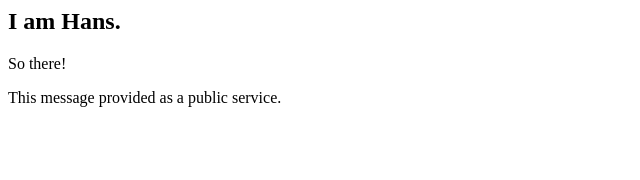
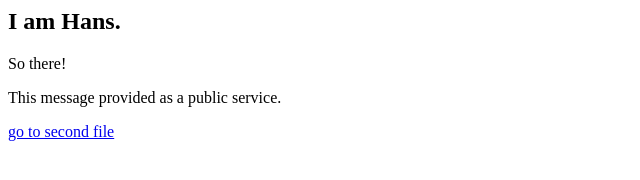
Before and after one commit to HansLachman/hanslachman.github.io, a plain HTML site: page index.html in a window 1280 px wide. Shown: the whole page, without its empty margins (0-640 px from the left). Drawn offline with Linux system fonts and the light colour scheme.

Commit message:
Update index.html

```diff
--- a/index.html
+++ b/index.html
@@ -3,3 +3,5 @@
 So there!
 <p>
 This message provided as a public service.
+<p>
+<a href=hans.html>go to second file</a>
```
